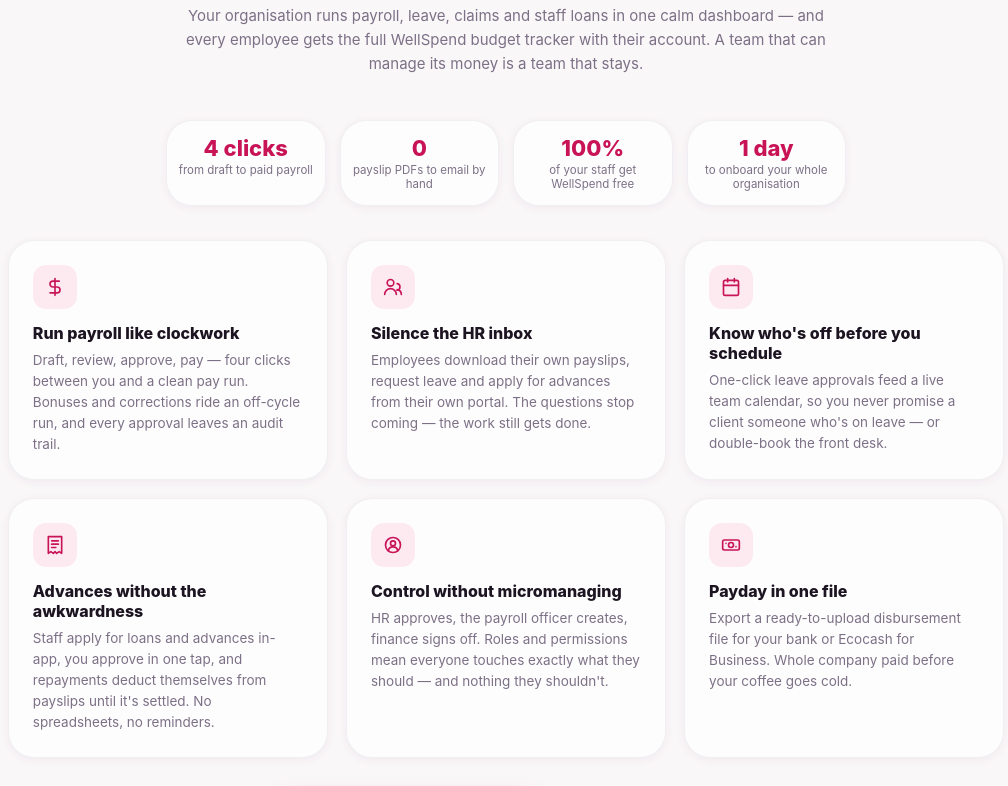
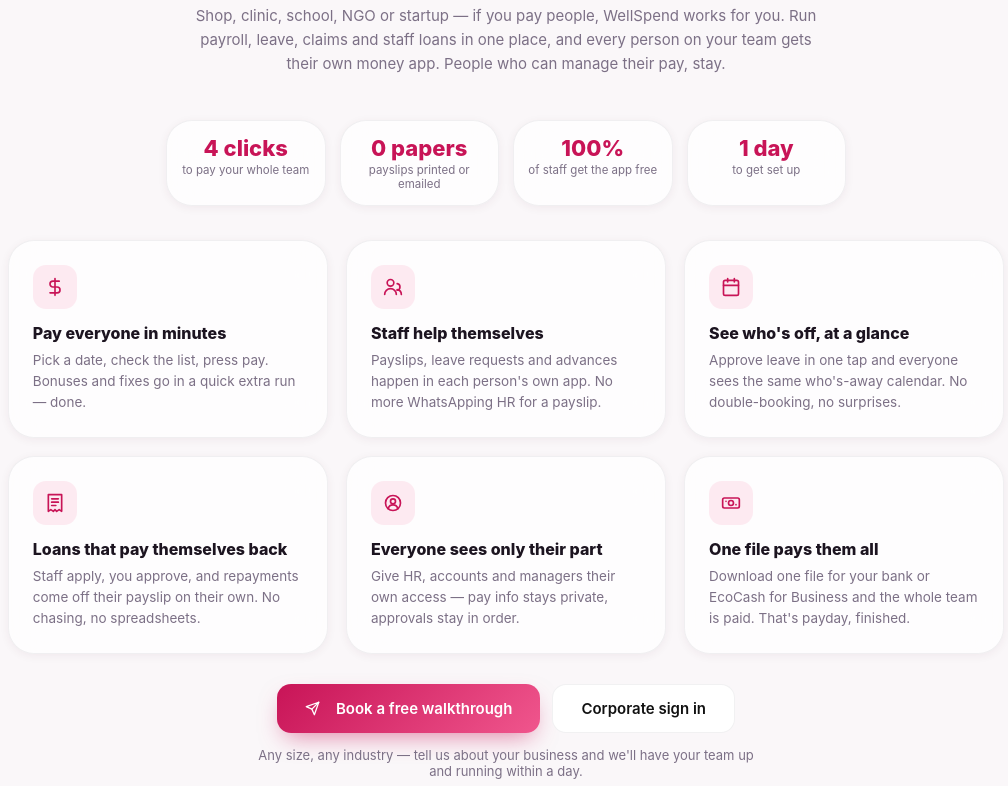
Before and after one commit to Munyah17/drpt-budget-tracker, a Next.js app: page / in a window 1280 px wide. Shown: the part 2160-2946 px from the top of the page, without its empty margins (134-1142 px from the left). Built offline with nearby package versions, Linux system fonts and the light colour scheme; no server answers.

Commit message:
Landing: restructure For Business copy — all business types, plainer words

```diff
--- a/app/page.tsx
+++ b/app/page.tsx
@@ -53,41 +53,41 @@ const FEATURES = [
 const CORP_FEATURES = [
   {
     icon: "dollar-sign",
-    title: "Run payroll like clockwork",
-    text: "Draft, review, approve, pay — four clicks between you and a clean pay run. Bonuses and corrections ride an off-cycle run, and every approval leaves an audit trail.",
+    title: "Pay everyone in minutes",
+    text: "Pick a date, check the list, press pay. Bonuses and fixes go in a quick extra run — done.",
   },
   {
     icon: "users",
-    title: "Silence the HR inbox",
-    text: "Employees download their own payslips, request leave and apply for advances from their own portal. The questions stop coming — the work still gets done.",
+    title: "Staff help themselves",
+    text: "Payslips, leave requests and advances happen in each person's own app. No more WhatsApping HR for a payslip.",
   },
   {
     icon: "calendar",
-    title: "Know who's off before you schedule",
-    text: "One-click leave approvals feed a live team calendar, so you never promise a client someone who's on leave — or double-book the front desk.",
+    title: "See who's off, at a glance",
+    text: "Approve leave in one tap and everyone sees the same who's-away calendar. No double-booking, no surprises.",
   },
   {
     icon: "receipt",
-    title: "Advances without the awkwardness",
-    text: "Staff apply for loans and advances in-app, you approve in one tap, and repayments deduct themselves from payslips until it's settled. No spreadsheets, no reminders.",
+    title: "Loans that pay themselves back",
+    text: "Staff apply, you approve, and repayments come off their payslip on their own. No chasing, no spreadsheets.",
   },
   {
     icon: "user-circle",
-    title: "Control without micromanaging",
-    text: "HR approves, the payroll officer creates, finance signs off. Roles and permissions mean everyone touches exactly what they should — and nothing they shouldn't.",
+    title: "Everyone sees only their part",
+    text: "Give HR, accounts and managers their own access — pay info stays private, approvals stay in order.",
   },
   {
     icon: "banknote",
-    title: "Payday in one file",
-    text: "Export a ready-to-upload disbursement file for your bank or Ecocash for Business. Whole company paid before your coffee goes cold.",
+    title: "One file pays them all",
+    text: "Download one file for your bank or EcoCash for Business and the whole team is paid. That's payday, finished.",
   },
 ];
 
 const CORP_STATS = [
-  { v: "4 clicks", k: "from draft to paid payroll" },
-  { v: "0", k: "payslip PDFs to email by hand" },
-  { v: "100%", k: "of your staff get WellSpend free" },
-  { v: "1 day", k: "to onboard your whole organisation" },
+  { v: "4 clicks", k: "to pay your whole team" },
+  { v: "0 papers", k: "payslips printed or emailed" },
+  { v: "100%", k: "of staff get the app free" },
+  { v: "1 day", k: "to get set up" },
 ];
 
 const STEPS = [
@@ -239,13 +239,13 @@ export default function LandingPage() {
           <Icon name="briefcase" size={13} /> WellSpend for Business
         </div>
         <h2>
-          The benefit that pays for itself<br />
-          <em>every single payday.</em>
+          Built for every business —<br />
+          <em>big or small.</em>
         </h2>
         <p className="sub" style={{ maxWidth: 640 }}>
-          Your organisation runs payroll, leave, claims and staff loans in one calm dashboard —
-          and every employee gets the full WellSpend budget tracker with their account.
-          A team that can manage its money is a team that stays.
+          Shop, clinic, school, NGO or startup — if you pay people, WellSpend works for you.
+          Run payroll, leave, claims and staff loans in one place, and every person on your
+          team gets their own money app. People who can manage their pay, stay.
         </p>
         <div style={{ display: "grid", gridTemplateColumns: "repeat(auto-fit, minmax(140px, 1fr))", gap: 14, maxWidth: 680, margin: "26px auto 34px" }}>
           {CORP_STATS.map((s) => (
@@ -280,8 +280,8 @@ export default function LandingPage() {
           </Link>
         </div>
         <p style={{ textAlign: "center", fontSize: 13, color: "var(--ink-500)", marginTop: 14, maxWidth: 520, marginLeft: "auto", marginRight: "auto" }}>
-          We onboard your organisation, you invite your staff — payroll runs in week one,
-          and your team is budgeting the same day.
+          Any size, any industry — tell us about your business and we&apos;ll have your team
+          up and running within a day.
         </p>
       </section>
 
```
